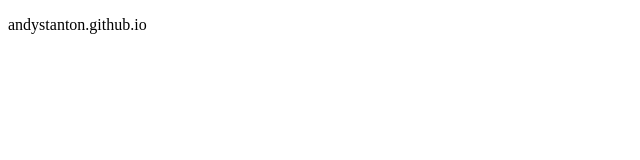
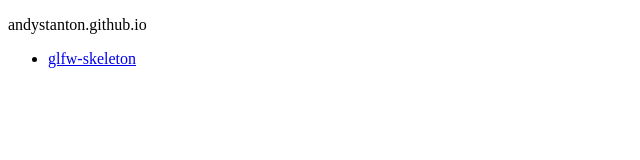
Before and after one commit to andystanton/andystanton.github.io, a plain HTML site: page index.html in a window 1280 px wide. Shown: the whole page, without its empty margins (0-640 px from the left). Drawn offline with Linux system fonts and the light colour scheme.

Commit message:
Update index page

```diff
--- a/index.html
+++ b/index.html
@@ -7,5 +7,8 @@
     <p>
         andystanton.github.io
     </p>
+    <ul>
+        <li><a href="glfw-skeleton">glfw-skeleton</a>
+    </ul>
 </body>
 </html>
```
